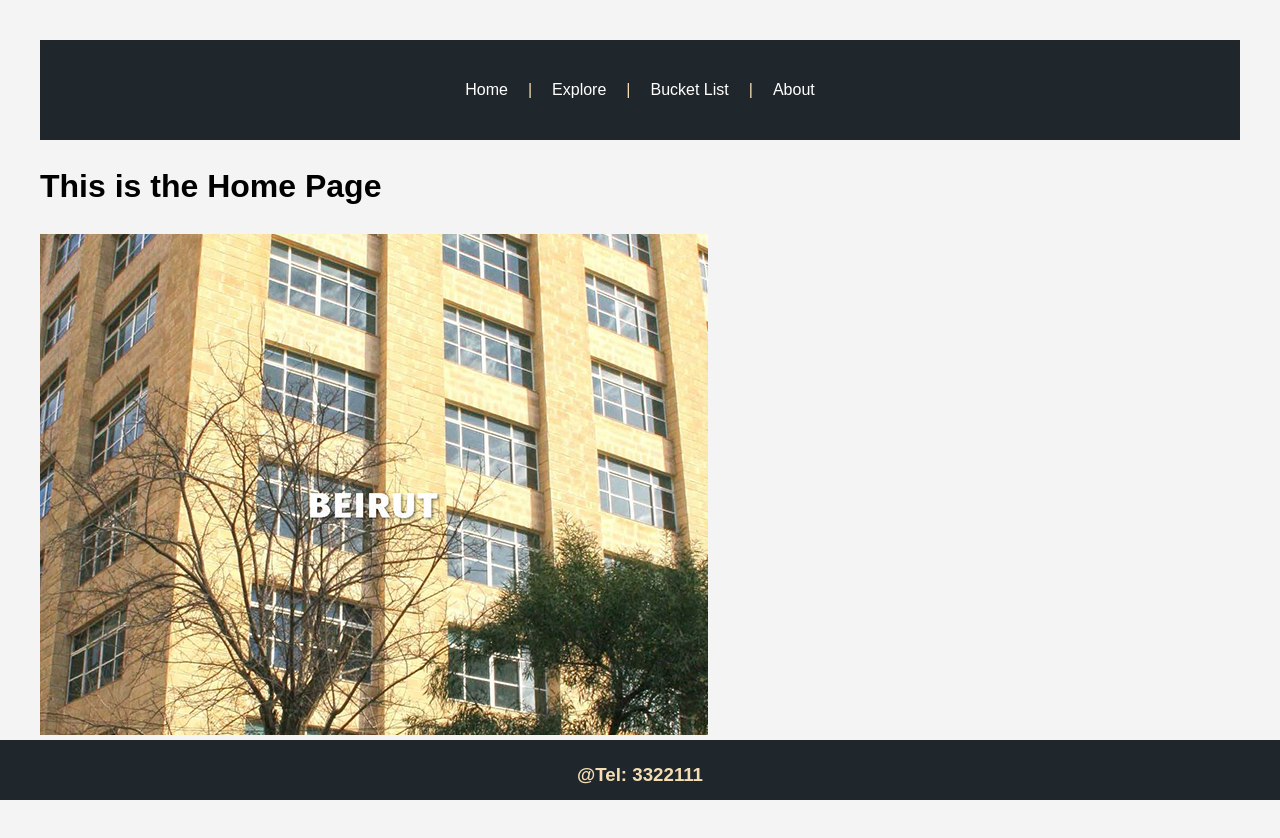
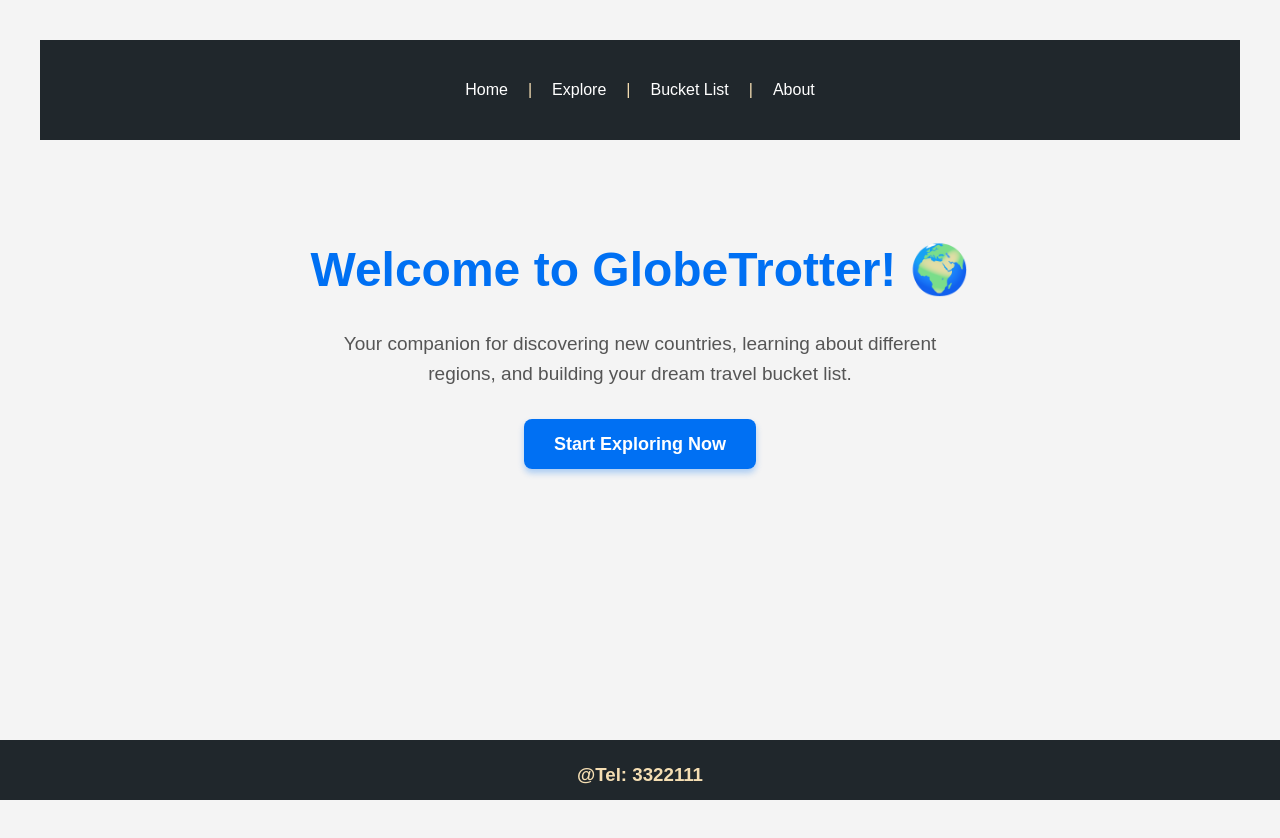
Before and after one commit to HasanKaranouh/globetrotter, a React (Create React App) app: page / in a window 1280 px wide. Shown: the top 838 px of the page. Before the commit the page ends 800 px from the top, so only its background shows below. Built offline with nearby package versions, Linux system fonts and the light colour scheme.

Commit message:
feat: redesign Home component with welcome message and navigation link to Explore

```diff
--- a/src/pages/Home.jsx
+++ b/src/pages/Home.jsx
@@ -1,15 +1,18 @@
-import Beirut from '../assets/Beirut.jpg'
+import {Link} from 'react-router-dom';
 
-const Home = () =>{
-   const handleImageClick = () => {
-    alert('You clicked the Beirut image!');
-  };
+const Home = () => {
+  return (
+    <div style={{ textAlign: 'center', padding: '60px 20px', minHeight: '80vh' }}>
+      <h1 style={{ fontSize: '48px', color: '#0070f3', marginBottom: '20px' }}>Welcome to GlobeTrotter! 🌍</h1>
 
-return (
-    <>
-        <h1>This is the Home Page</h1>
-        <img src={Beirut} onClick={handleImageClick}/>
-    </>
-);
-}
+      <p style={{ fontSize: '19px', color: '#555', maxWidth: '600px', margin: '0 auto 40px', lineHeight: '1.6' }}>
+        Your companion for discovering new countries, learning about different regions, and building your dream travel bucket list.
+      </p>
+
+      <Link to="/Explore" style={{ padding: '15px 30px', backgroundColor: '#0070f3', color: 'white', textDecoration: 'none', borderRadius: '8px', fontSize: '18px', fontWeight: 'bold', boxShadow: '0 4px 6px rgba(0,112,243,0.3)' }}>
+        Start Exploring Now
+      </Link>
+    </div>
+  );
+};
 export default Home;
```
